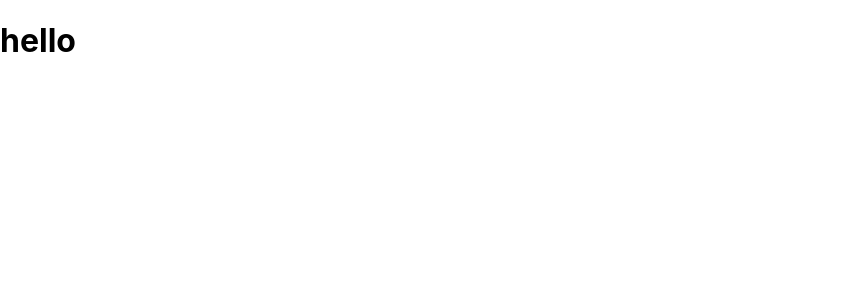
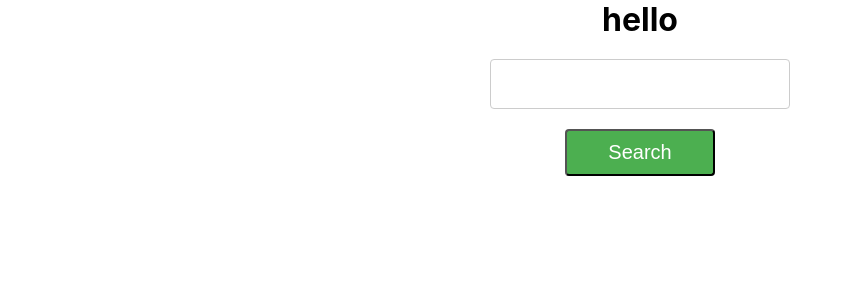
Before and after one commit to nirmalathapa/photo-search, a React (Create React App) app: page / in a window 1280 px wide. Shown: the top 300 px of the page, without its empty margins (0-851 px from the left). Built offline with nearby package versions, Linux system fonts and the light colour scheme.

Commit message:
setup user input layout in js and css file

```diff
--- a/src/App.css
+++ b/src/App.css
@@ -1,32 +1,41 @@
-.App {
-  text-align: center;
+*, *::before, *::after, :focus {
+  margin: 0 auto;
+  padding: 0;
+  box-sizing: border-box;
+  outline: none;
 }
 
-.App-logo {
-  animation: App-logo-spin infinite 20s linear;
-  height: 40vmin;
+.containerWrapper{
+  display: flex;
+  flex-direction: column;
+  justify-content: space-between;
 }
 
-.App-header {
-  background-color: #282c34;
-  min-height: 100vh;
+.searchArea{
+  width: 300px;
+  height: 200px;
+}
+input[type=text] {
+  width: 100%;
+  height: 50px;
+  padding:10px;
+  font-size: 20px;
+  margin: 20px 0;
+  display: inline-block;
+  border: 1px solid #ccc;
+  border-radius: 4px;
+}
+
+#search{
+  width: 50%;
+  background-color: #4CAF50;
+  border-radius: 4px;
+  padding: 10px;
+  cursor: pointer;
+  margin: 0 auto;
   display: flex;
-  flex-direction: column;
   align-items: center;
   justify-content: center;
-  font-size: calc(10px + 2vmin);
   color: white;
+  font-size: 20px;
 }
-
-.App-link {
-  color: #61dafb;
-}
-
-@keyframes App-logo-spin {
-  from {
-    transform: rotate(0deg);
-  }
-  to {
-    transform: rotate(360deg);
-  }
-}
--- a/src/App.js
+++ b/src/App.js
@@ -4,8 +4,12 @@ import "./App.css";
 class App extends Component {
   render() {
     return (
-      <div>
+      <div className="containerWrapper">
         <h1>hello</h1>
+        <div className="searchArea">
+          <input type="text" />
+          <button id="search">Search</button>
+        </div>
       </div>
     );
   }
```
